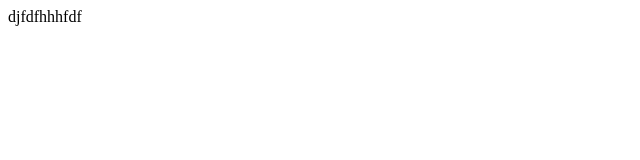
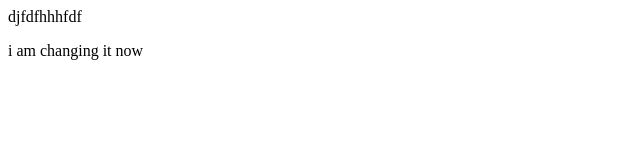
Before and after one commit to mozahid123/github-testing, a plain HTML site: page index.html in a window 1280 px wide. Shown: the whole page, without its empty margins (0-640 px from the left). Drawn offline with Linux system fonts and the light colour scheme.

Commit message:
adding p tag

```diff
--- a/index.html
+++ b/index.html
@@ -3,5 +3,6 @@
 <div>
     <div>
         djfdfhhhfdf
+        <p>i am changing it now <p>
     </div>
 </div>
```
